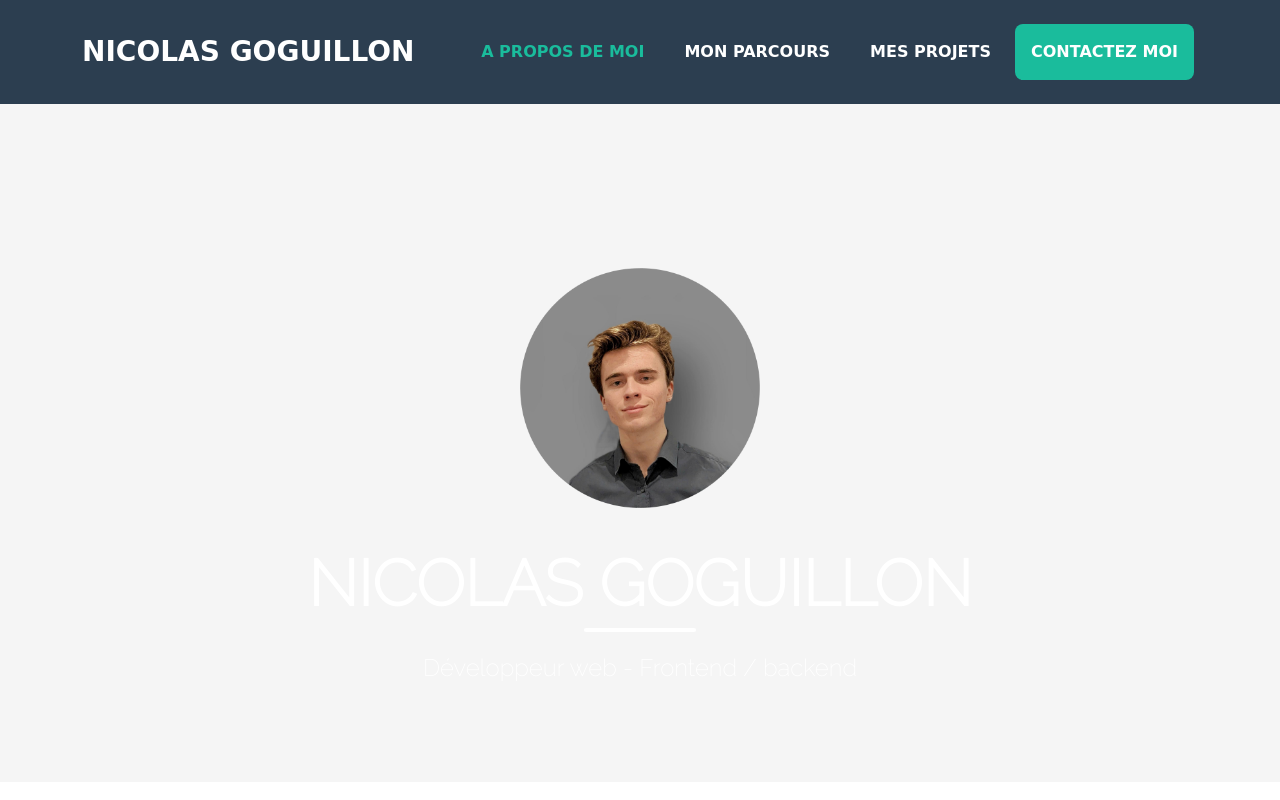
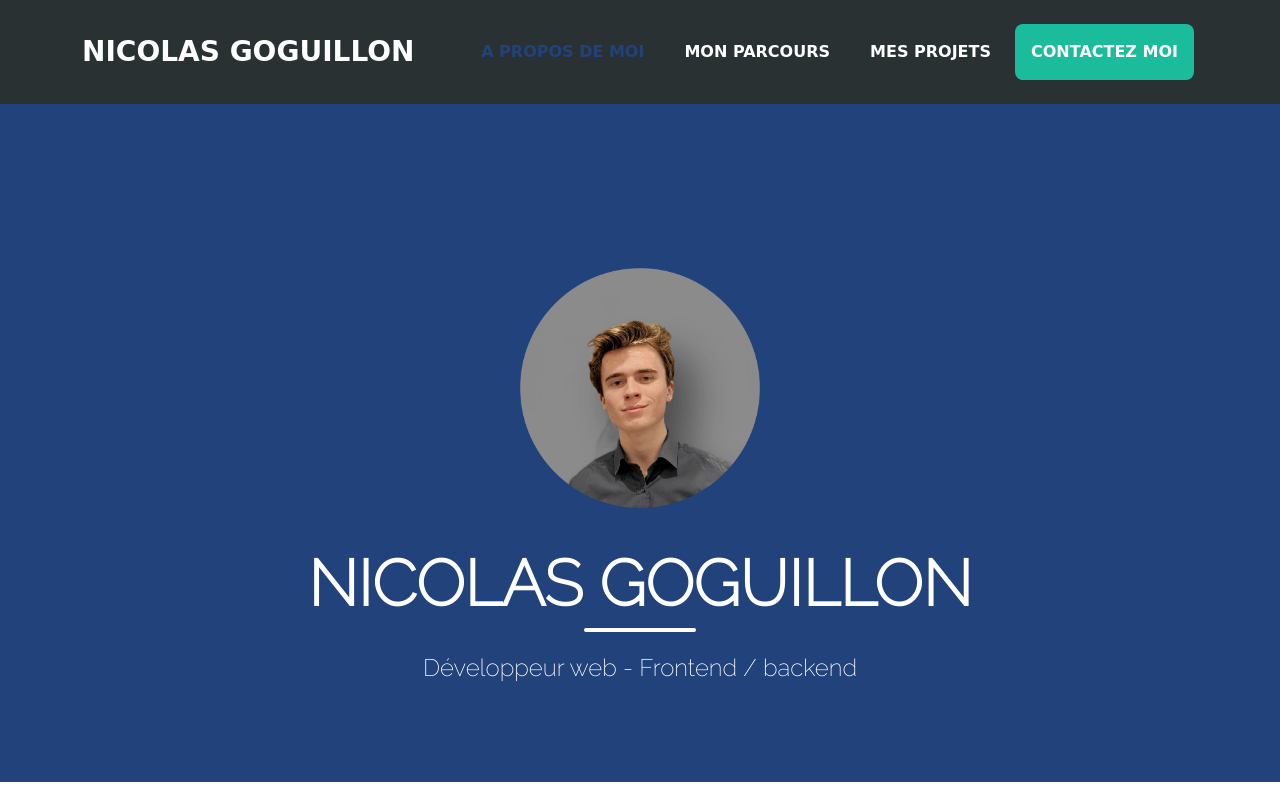
Before and after one commit to nicolasgoguillon/nicolasgoguillon.github.io, a plain HTML site: page nicolasgoguillon/index.html in a window 1280 px wide. In both pictures the pointer is over the link "A PROPOS DE MOI". Shown: the top 800 px of the page. Drawn offline with nearby package versions, Linux system fonts and the light colour scheme; a web font is replaced by a local one.

Commit message:
Update modif.css

```diff
--- a/nicolasgoguillon/css/modif.css
+++ b/nicolasgoguillon/css/modif.css
@@ -105,3 +105,20 @@ iframe{
     margin-left: auto;
     margin-right: auto;
 }
+
+
+.fondbleu{
+    background-color: #22427C !important;
+}
+
+.fondgris{
+    background-color:#293133 !important;
+}
+
+.menuhover:hover{
+    color:#22427C !important;
+}
+
+.portfoliotuiles:hover{
+    color:#22427C !important;
+}
```
